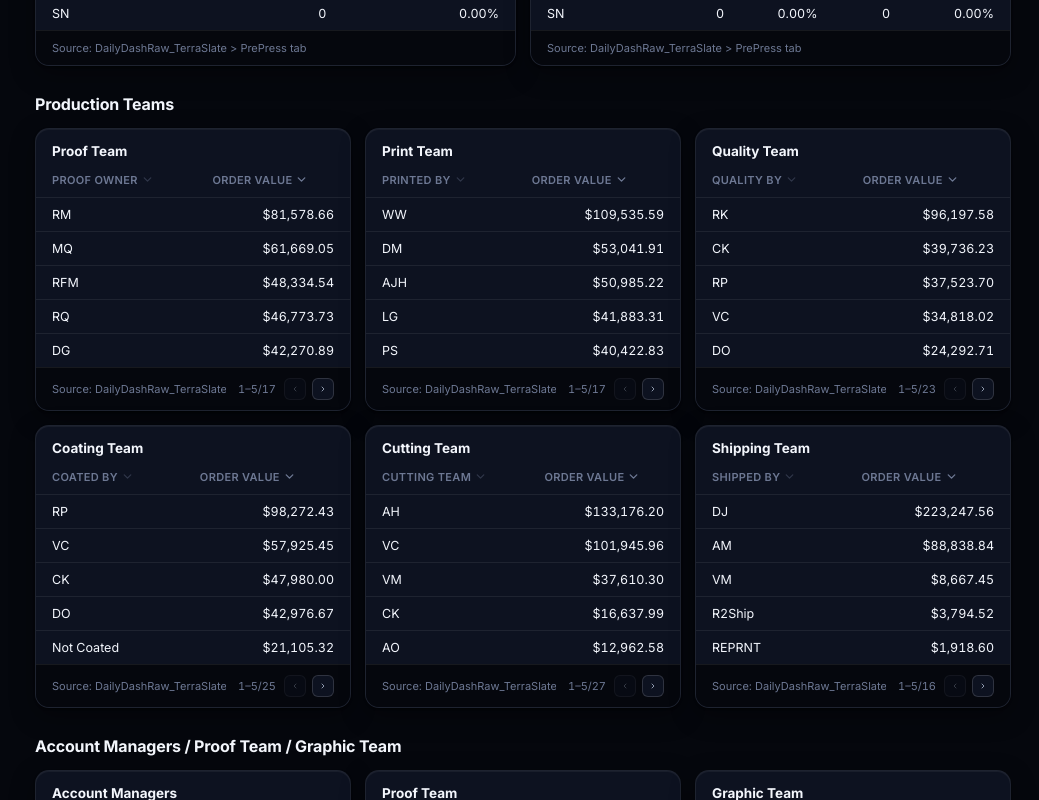
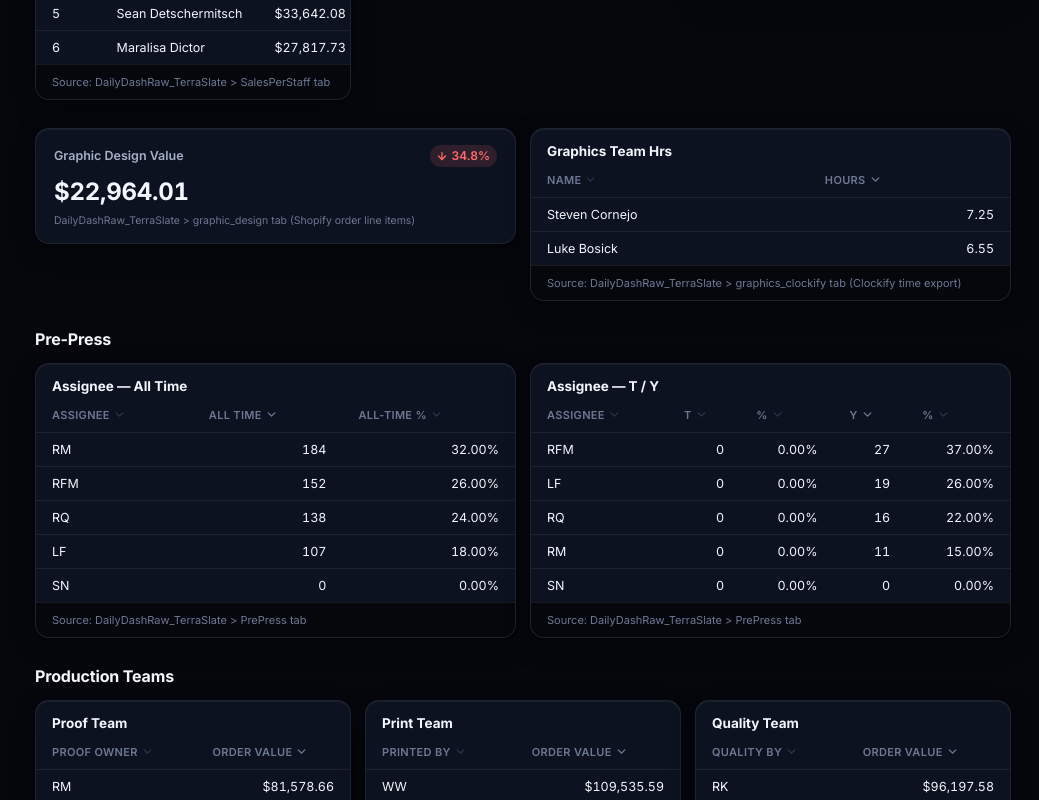
Before and after one commit to jayr-ai/terraslate-ceo-dashboard, a React (Vite) app: page / in a window 1280 px wide. Shown: the part 940-1740 px from the top of the page, without its empty margins (241-1280 px from the left). Built offline with nearby package versions, Linux system fonts and the light colour scheme.

Commit message:
Move Account Managers/Proof/Graphic Team section above Pre-Press
Was sitting after Production Teams; moves it right below Marketing
Metrics per user request.

```diff
--- a/src/pages/CeoDashboard.tsx
+++ b/src/pages/CeoDashboard.tsx
@@ -14,9 +14,9 @@ export function CeoDashboard() {
       <SalesAcrossChannels />
       <TerraSlateTracker />
       <MarketingMetrics />
+      <ProofGraphicsTeams />
       <PrePress />
       <ProductionTeams />
-      <ProofGraphicsTeams />
       <ShippingByState />
       <TrafficTable />
     </div>
```
